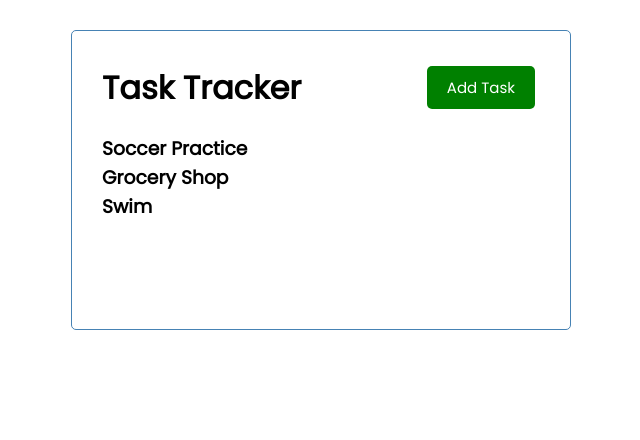
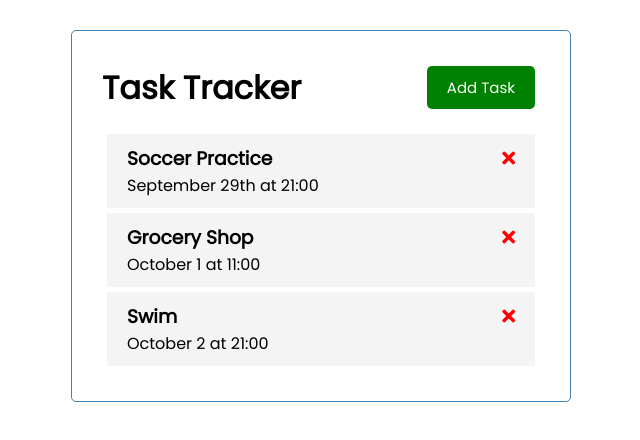
Before and after one commit to Cglowicki/vue-playground, a Vue app: page / in a window 1280 px wide. Shown: the top 440 px of the page, without its empty margins (319-959 px from the left). Built offline with nearby package versions, Linux system fonts and the light colour scheme; a small style sheet from the web is missing.

Commit message:
make task component and style

```diff
--- a/public/index.html
+++ b/public/index.html
@@ -4,6 +4,7 @@
     <meta charset="utf-8">
     <meta http-equiv="X-UA-Compatible" content="IE=edge">
     <meta name="viewport" content="width=device-width,initial-scale=1.0">
+    <link rel="stylesheet" href="https://cdnjs.cloudflare.com/ajax/libs/font-awesome/5.15.4/css/all.min.css" integrity="sha512-YWzhKL2whUzgiheMoBFwW8CKV4qpHQAEuvilg9FAn5VJUDwKZZxkJNuGM4XkWuk94WCrrwslk8yWNGmY1EduTA==" crossorigin="anonymous" referrerpolicy="no-referrer" />
     <link rel="icon" href="<%= BASE_URL %>favicon.ico">
     <title><%= htmlWebpackPlugin.options.title %></title>
   </head>
--- /dev/null
+++ b/src/components/Task.vue
@@ -0,0 +1,38 @@
+<template>
+  <div class="task">
+    <h3>
+      {{task.text}}
+      <i class="fas fa-times"></i>
+    </h3>
+    <p>{{task.day}}</p>
+  </div>
+</template>
+
+<script>
+export default {
+  name: 'Task',
+  props: {
+    task: Object
+  }
+}
+</script>
+
+<style scope>
+.fas {
+  color: red;
+}
+.task {
+  background: #f4f4f4;
+  margin: 5px;
+  padding: 10px 20px;
+  cursor: pointer;
+}
+.task.reminder {
+  border-left: 5px solid green;
+}
+.task h3 {
+  display: flex;
+  align-items: center;
+  justify-content: space-between;
+}
+</style>
--- a/src/components/Tasks.vue
+++ b/src/components/Tasks.vue
@@ -1,14 +1,19 @@
 <template>
   <div :key="task.id" v-for="task in tasks">
-    <h3>{{task.text}}</h3>
+    <Task :task="task" />
   </div>
 </template>
 
 <script>
+import Task from './Task'
+
 export default {
   name: 'Tasks',
   props: {
     tasks: Array
+  },
+  components: {
+    Task
   }
 }
 </script>
```
